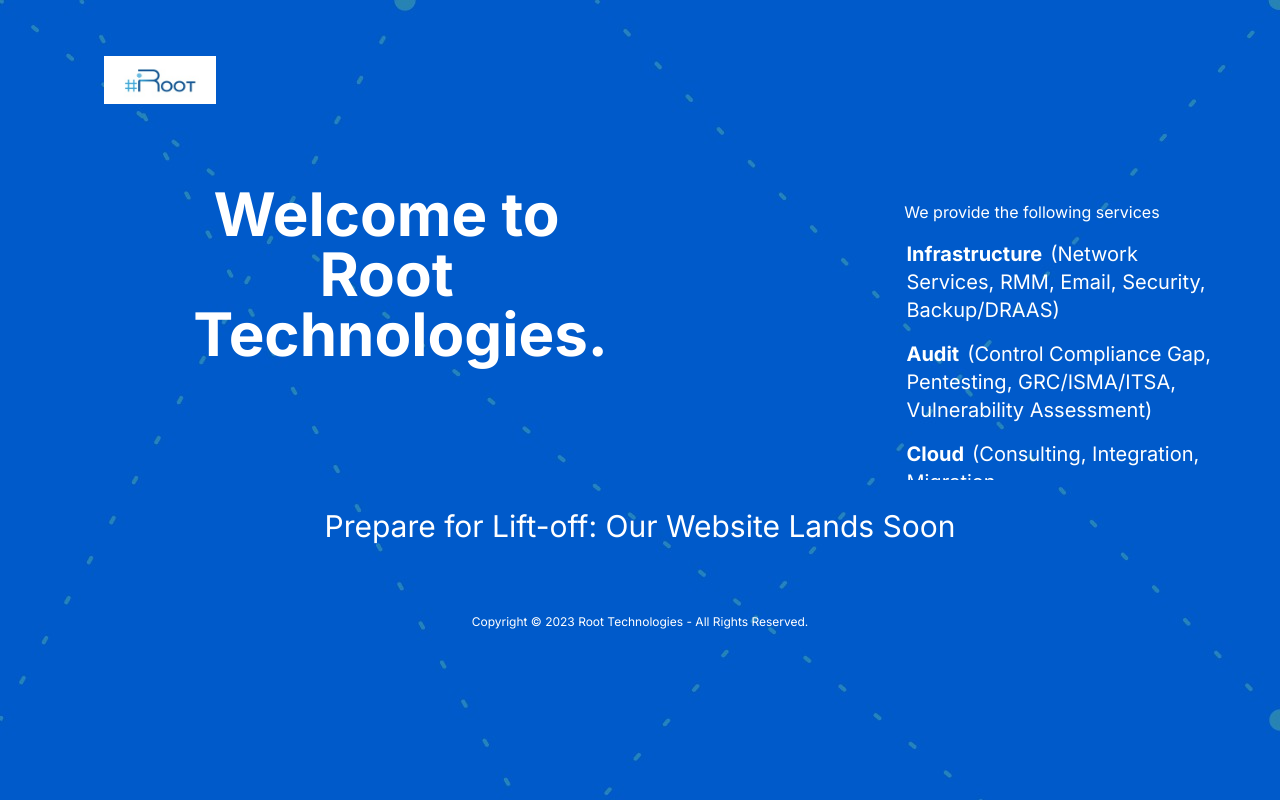
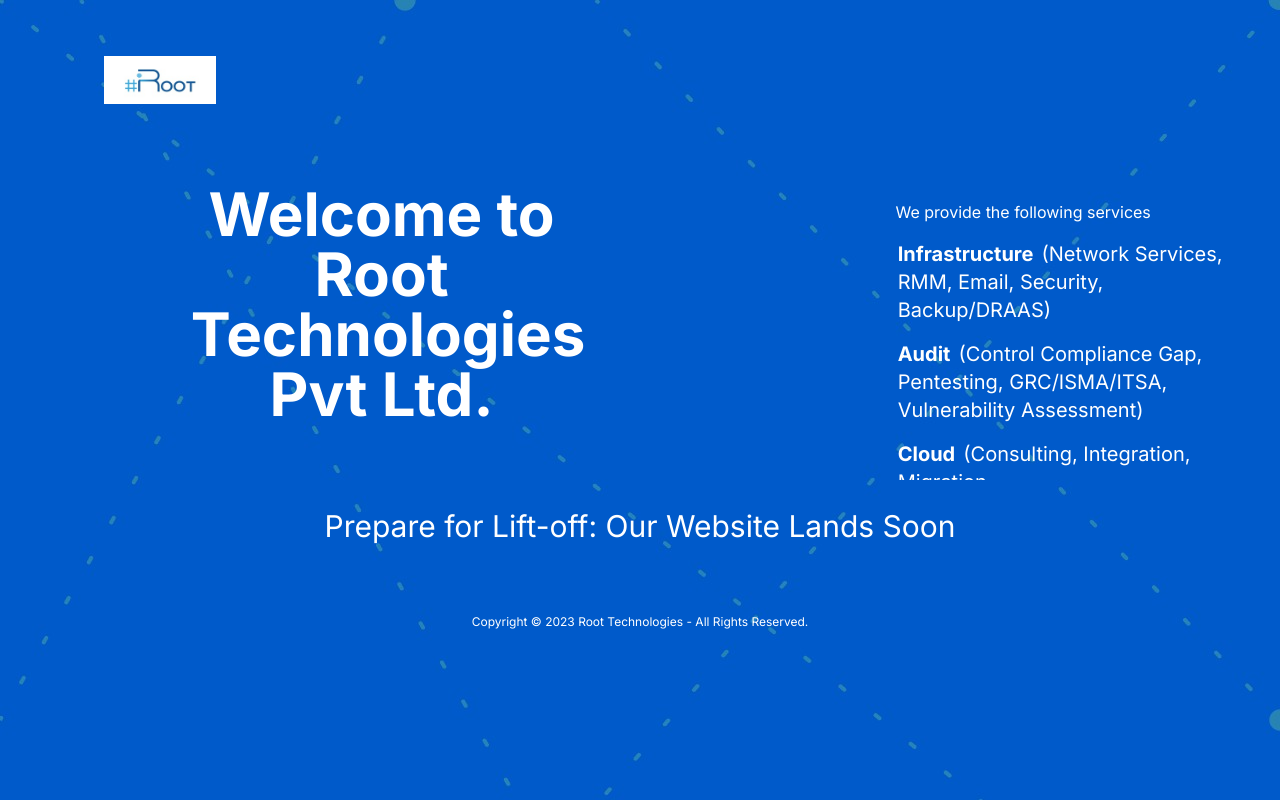
Before and after one commit to skd28/root_home, a Next.js app: page / in a window 1280 px wide. Built offline with nearby package versions, Linux system fonts and the light colour scheme.

Commit message:
change on heading text

```diff
--- a/app/components/New_Page.js
+++ b/app/components/New_Page.js
@@ -27,7 +27,7 @@
         <div className="grid grid-flow-row lg:grid-flow-col lg:mt-8 lg:gap-20">
           <div className="mx-auto  lg:w-1/2 ">
             <h1 className="font-inter text-xl font-bold my-4 xs:my-2 text-white text-center  xs:text-3xl sm:text-4xl md:text-4xl lg:text-6xl  lg:py-0">
-              Welcome to Root Technologies.
+              Welcome to Root Technologies Pvt Ltd.
             </h1>
           </div>
 
```
